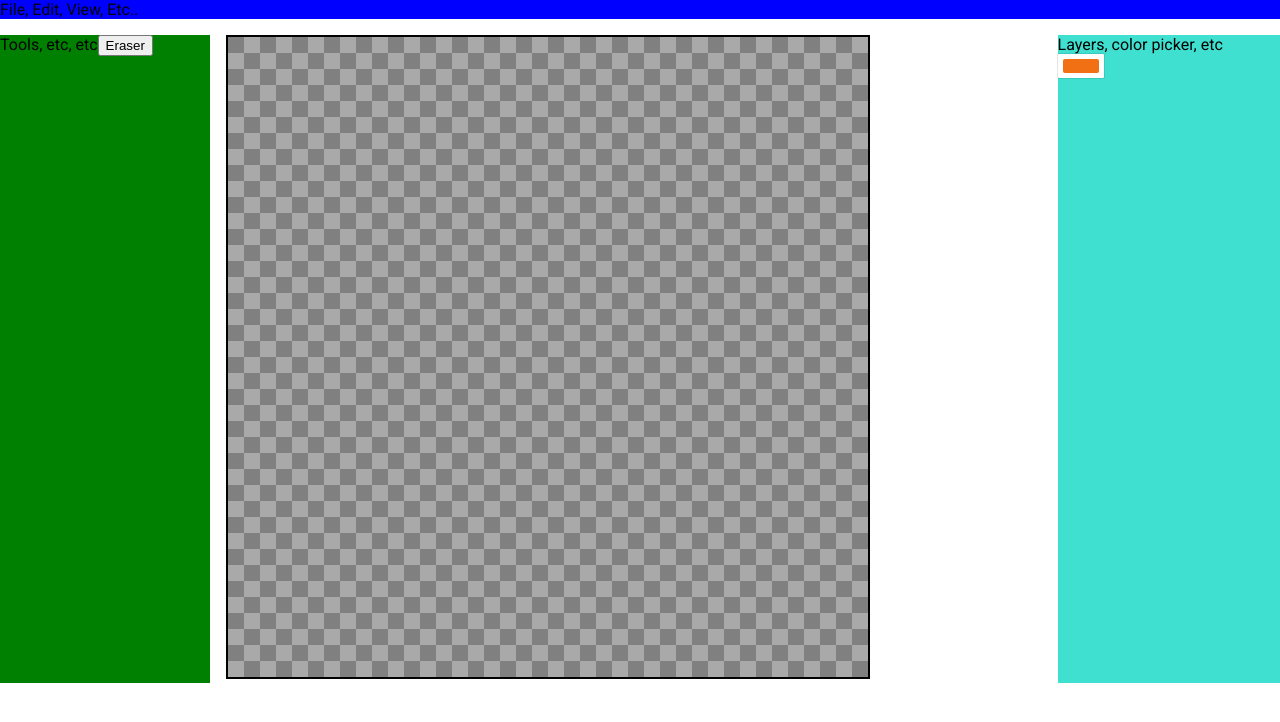
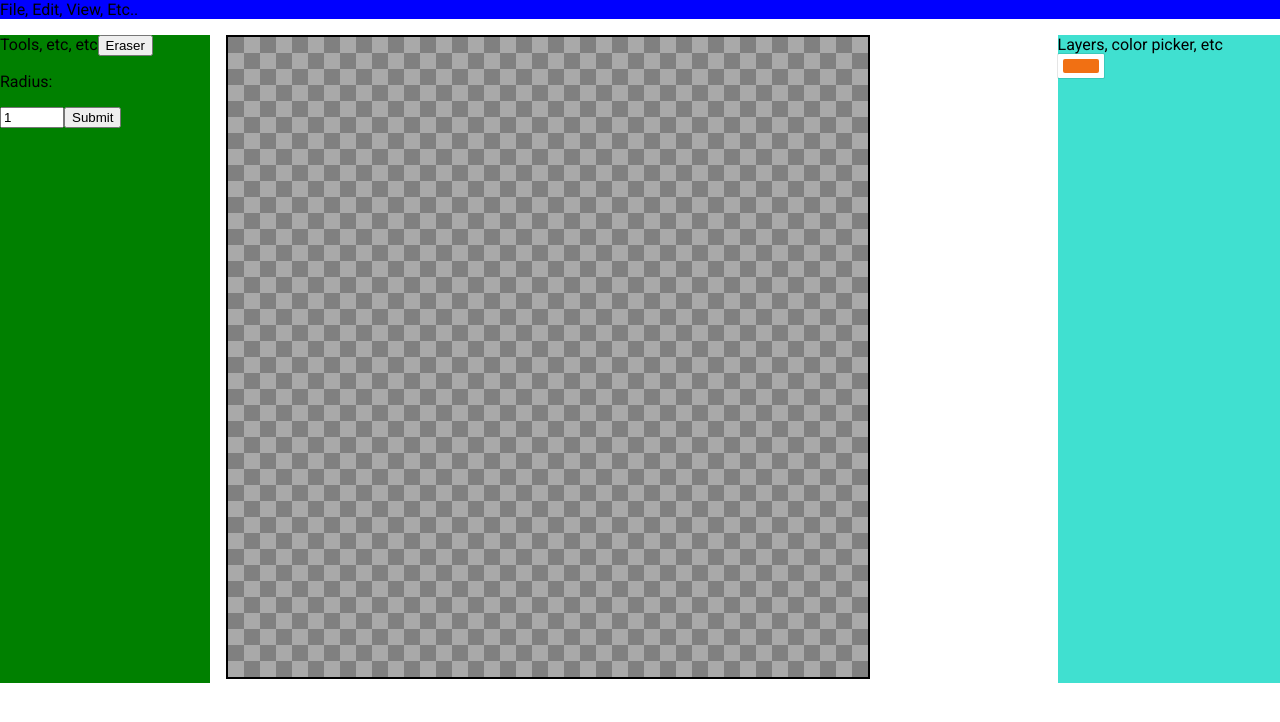
Before and after one commit to NLincoln/drawsnell, a React (Create React App) app: page / in a window 1280 px wide. Shown: the top 722 px of the page. Built offline with nearby package versions, Linux system fonts and the light colour scheme.

Commit message:
Basic resizing

```diff
--- a/src/App.js
+++ b/src/App.js
@@ -3,7 +3,6 @@ import Canvas from "./Canvas";
 import NavBar from "./NavBar";
 import ToolChest from "./Toolchest";
 import RightPanel from "./RightPanel";
-import ColorPicker from "./ColorPicker";
 import { TOOLS } from "./tools";
 
 import styled from "@emotion/styled";
@@ -44,19 +43,21 @@ export default function App() {
     a: "1"
   });
 
+  let [radius, setRadius] = useState(1);
+
   return (
     <Grid>
       <GridArea area={"navbar"}>
         <NavBar />
       </GridArea>
       <GridArea area={"canvas"}>
-        <Canvas drawColor={color} currentTool={currentTool} />
+        <Canvas drawColor={color} currentTool={currentTool} radius={radius} />
       </GridArea>
       <GridArea area={"toolchest"}>
-        <ToolChest currentTool={currentTool} onToolChange={onToolChange} />
+        <ToolChest currentTool={currentTool} onToolChange={onToolChange} setRadius={setRadius} />
       </GridArea>
       <GridArea area={"right-panel"}>
-        <RightPanel color={color} onColorChange={setColor}/>
+        <RightPanel color={color} onColorChange={setColor} />
       </GridArea>
 
       {/* <GridArea area={"colorpicker"}>
--- a/src/Canvas.js
+++ b/src/Canvas.js
@@ -7,9 +7,11 @@ const TILE_SIZE = 16; // each "fake" pixel is 64x64 real pixels
 
 /* We can move these functions to another file if necessary */
 ///////////////////////////////////////////////////////////////////////////////////////////
+/*
 function getcolor(R, G, B, A) {
   return "rgb(" + R + ", " + G + ", " + B + ", " + A + ")";
 }
+*/
 ///////////////////////////////////////////////////////////////////////////////////////////
 
 /**
@@ -53,7 +55,12 @@ function drawColorOnCanvasThenRestore(context, { x, y }, color) {
   context.fillStyle = oldColor;
 }
 
-function drawOnCanvas(event, prevEvent, canvas, tool) {
+function fillRadius(context, { x, y }, radius) {
+  const diameter = radius * 2 - 1;
+  context.fillRect(x - (radius - 1), y - (radius - 1), diameter, diameter);
+}
+
+function drawOnCanvas(event, prevEvent, canvas, tool, radius) {
   let position = getPositionOfEventOnElement(event);
   position = getPixelCoordsInCanvas(position);
   let ctx = canvas.getContext("2d");
@@ -70,7 +77,11 @@ function drawOnCanvas(event, prevEvent, canvas, tool) {
           getBackgroundColorForPixel(point)
         );
       } else if (tool === TOOLS.draw) {
-        ctx.fillRect(point.x, point.y, 1, 1);
+        fillRadius(
+          ctx,
+          point,
+          radius
+        );
       }
     }
   } else {
@@ -81,7 +92,11 @@ function drawOnCanvas(event, prevEvent, canvas, tool) {
         getBackgroundColorForPixel(position)
       );
     } else if (tool === TOOLS.draw) {
-      ctx.fillRect(position.x, position.y, 1, 1);
+      fillRadius(
+        ctx,
+        position,
+        radius
+      );
     }
   }
 }
@@ -106,8 +121,8 @@ function usePseudoCanvas() {
      * @param {MouseEvent} event
      * @param {MouseEvent} prevEvent
      */
-    drawEvent(event, prevEvent, tool) {
-      this.interact(canvas => drawOnCanvas(event, prevEvent, canvas, tool));
+    drawEvent(event, prevEvent, tool, radius) {
+      this.interact(canvas => drawOnCanvas(event, prevEvent, canvas, tool, radius));
     },
 
     /**
@@ -152,8 +167,8 @@ function usePseudoCanvas() {
 function getBackgroundColorForPixel({ x, y }) {
   let COLOR_A = "grey";
   let COLOR_B = "darkgrey";
-  let xIsOdd = x % 2 == 1;
-  let yIsOdd = y % 2 == 1;
+  let xIsOdd = x % 2 === 1;
+  let yIsOdd = y % 2 === 1;
   if (xIsOdd) {
     if (yIsOdd) {
       return COLOR_A;
@@ -187,7 +202,7 @@ export default function Canvas(props) {
   };
   const handleMouseMove = event => {
     if (isDragging) {
-      canvas.drawEvent(event, previousMouseEvent.current, props.currentTool);
+      canvas.drawEvent(event, previousMouseEvent.current, props.currentTool, props.radius);
       event.persist();
       previousMouseEvent.current = event;
     }
--- a/src/Toolchest.js
+++ b/src/Toolchest.js
@@ -1,6 +1,6 @@
 import React from "react";
 import styled from "@emotion/styled";
-import {TOOLS} from './tools';
+import { TOOLS } from './tools';
 
 const SidebarWrapper = styled.div`
   /* This color is only to help indicate the boundaries of this component on the page. Feel free to remove */
@@ -9,24 +9,33 @@ const SidebarWrapper = styled.div`
   height: 100%;
 `;
 
-
-
 export default function Toolchest(props) {
 
-  function toggleErase()
-  {
-    if(props.currentTool === TOOLS.erase) // If tool is erase
+  function toggleErase() {
+    if (props.currentTool === TOOLS.erase) // If tool is erase
     {
       props.onToolChange(TOOLS.draw); // Set to draw
     }
-    else
-    {
+    else {
       props.onToolChange(TOOLS.erase); // Set to erase
     }
   }
+
+  function updateRadius() {
+    const value = document.getElementById("radius").value;
+    props.setRadius(value);
+  }
+
   return <SidebarWrapper>Tools, etc, etc
     <button onClick={(e) => toggleErase()}>
       Eraser
     </button>
+    <div class="radiusSlider">
+      <p>Radius: </p>
+      <input type="number" id="radius" min="1" max="100" defaultValue="1" />
+      <button onClick={updateRadius}>
+        Submit
+      </button>
+    </div>
   </SidebarWrapper>;
 }
```
Also changed, not shown: 1 other file (tests, documents, lock files or other folders).
